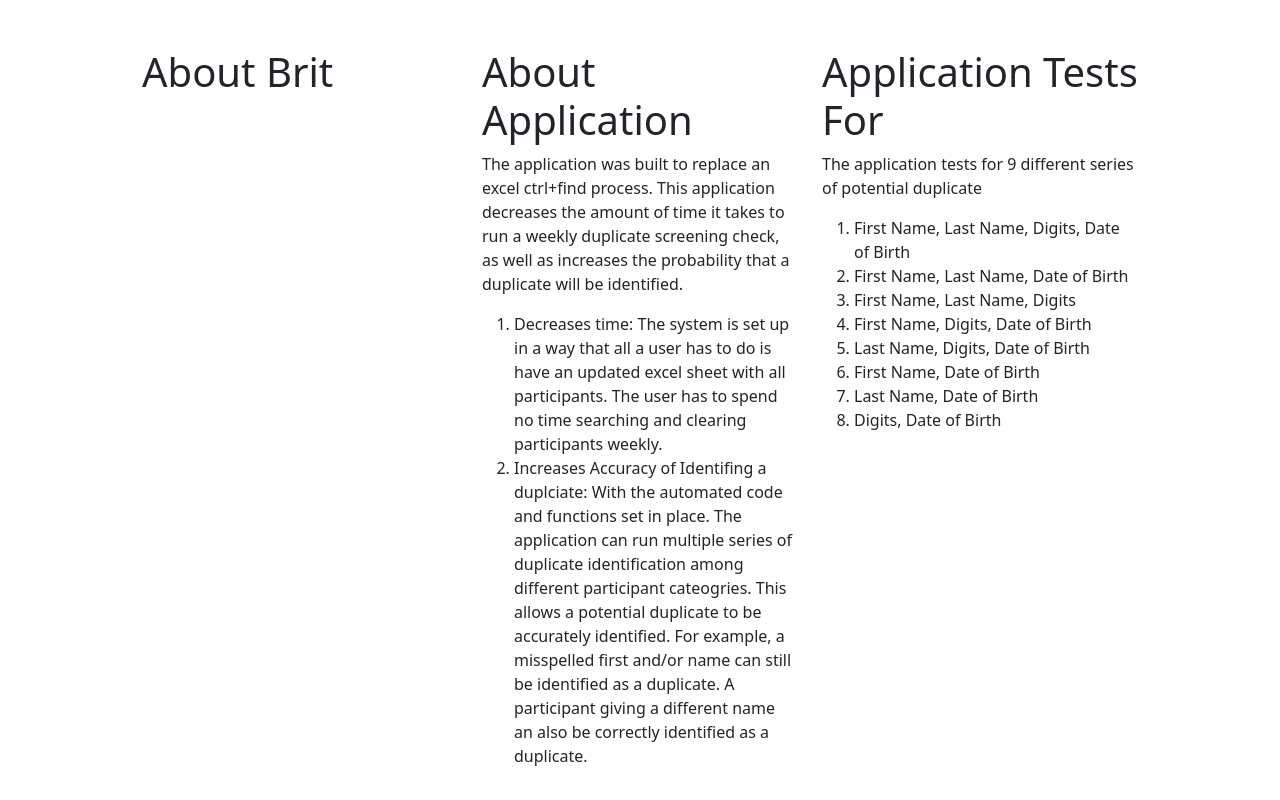
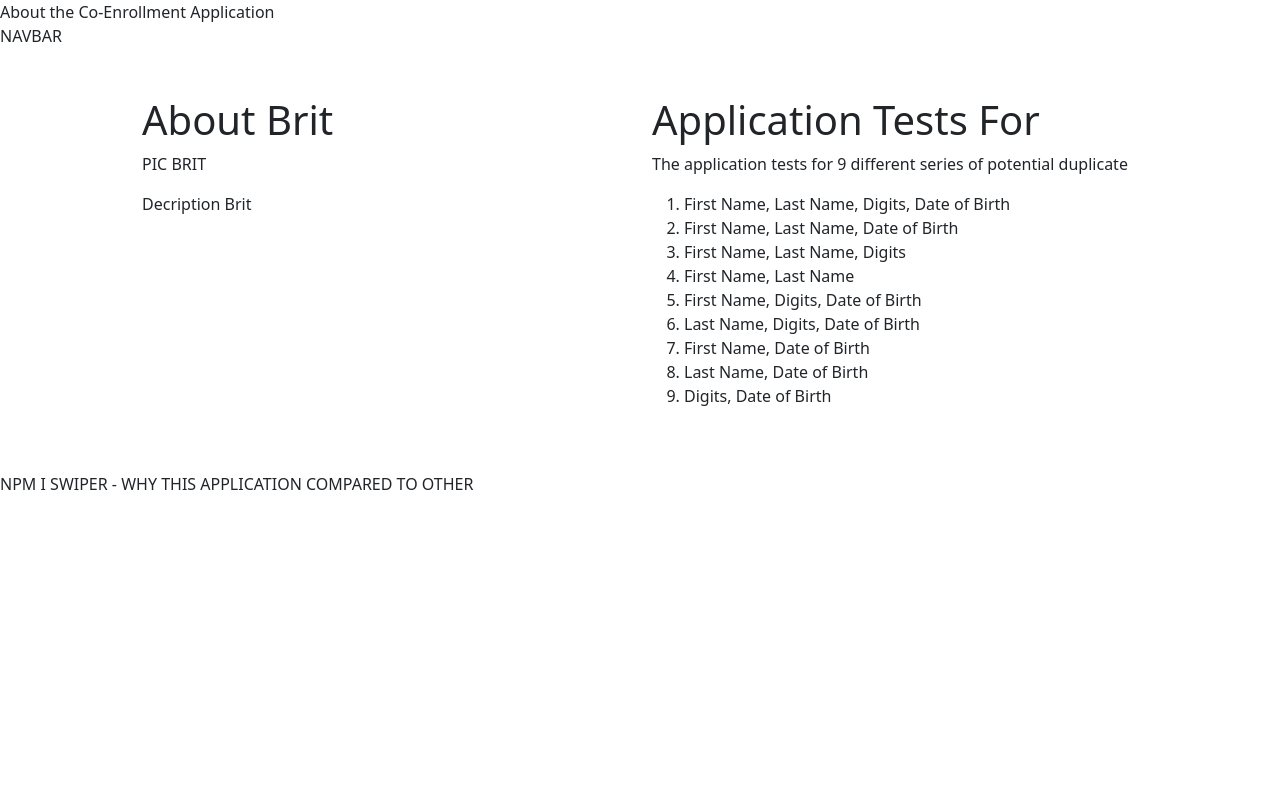
Before and after one commit to bsovic23/duplicate-check, a React (Create React App) app in the folder client/: page /about in a window 1280 px wide. Shown: the top 800 px of the page. Built offline with nearby package versions, Linux system fonts and the light colour scheme.

Commit message:
updated about structure and added bootstrap

```diff
--- a/client/src/pages/About.js
+++ b/client/src/pages/About.js
@@ -4,29 +4,18 @@ import 'bootstrap/dist/css/bootstrap.min.css';
 function About() {
     return(
         <section>
-            <div class="container">
+            <section>
+                About the Co-Enrollment Application
+            </section>
+            <section>
+                NAVBAR
+            </section>
+            <section class="container">
                 <div class="m-5 row">
                     <div class="col">
                         <h1>About Brit</h1>
-                    </div>
-                    <div class="col">
-                        <h1>About Application</h1>
-                        <p>The application was built to replace an excel ctrl+find process. This application decreases the amount
-                            of time it takes to run a weekly duplicate screening check, as well as increases the probability that
-                            a duplicate will be identified.
-                        </p>
-                        <ol>
-                            <li>Decreases time: The system is set up in a way that all a user has to do is have an updated excel sheet
-                                with all participants. The user has to spend no time searching and clearing participants weekly.
-                            </li>
-                            <li>
-                                Increases Accuracy of Identifing a duplciate: With the automated code and functions set in place. The
-                                application can run multiple series of duplicate identification among different participant cateogries.
-                                This allows a potential duplicate to be accurately identified. For example, a misspelled first and/or
-                                name can still be identified as a duplicate. A participant giving a different name an also be correctly
-                                identified as a duplicate.
-                            </li>
-                        </ol>
+                        <p>PIC BRIT</p>
+                        <p>Decription Brit</p>
                     </div>
                     <div class="col">
                         <h1>Application Tests For</h1>
@@ -35,6 +24,7 @@ function About() {
                             <li>First Name, Last Name, Digits, Date of Birth</li>
                             <li>First Name, Last Name, Date of Birth</li>
                             <li>First Name, Last Name, Digits</li>
+                            <li>First Name, Last Name</li>
                             <li>First Name, Digits, Date of Birth</li>
                             <li>Last Name, Digits, Date of Birth</li>
                             <li>First Name, Date of Birth</li>
@@ -43,7 +33,10 @@ function About() {
                         </ol>
                     </div>
                 </div>
-            </div>
+            </section>
+            <section>
+                NPM I SWIPER - WHY THIS APPLICATION COMPARED TO OTHER
+            </section>
         </section>
     )
 };
```
Also changed, not shown: client/src/utils/duplicate-check-fx.js (+10 -0 lines).
